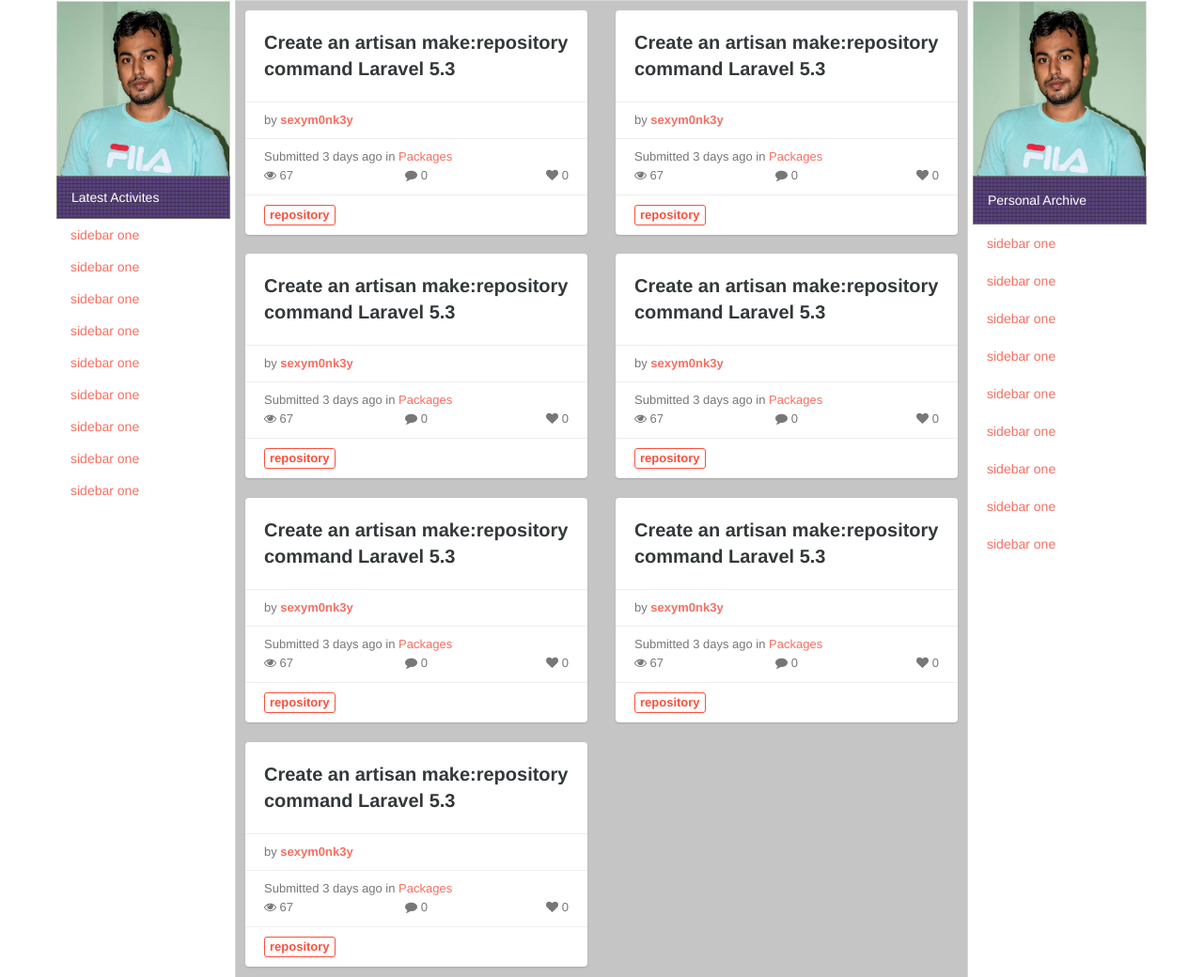
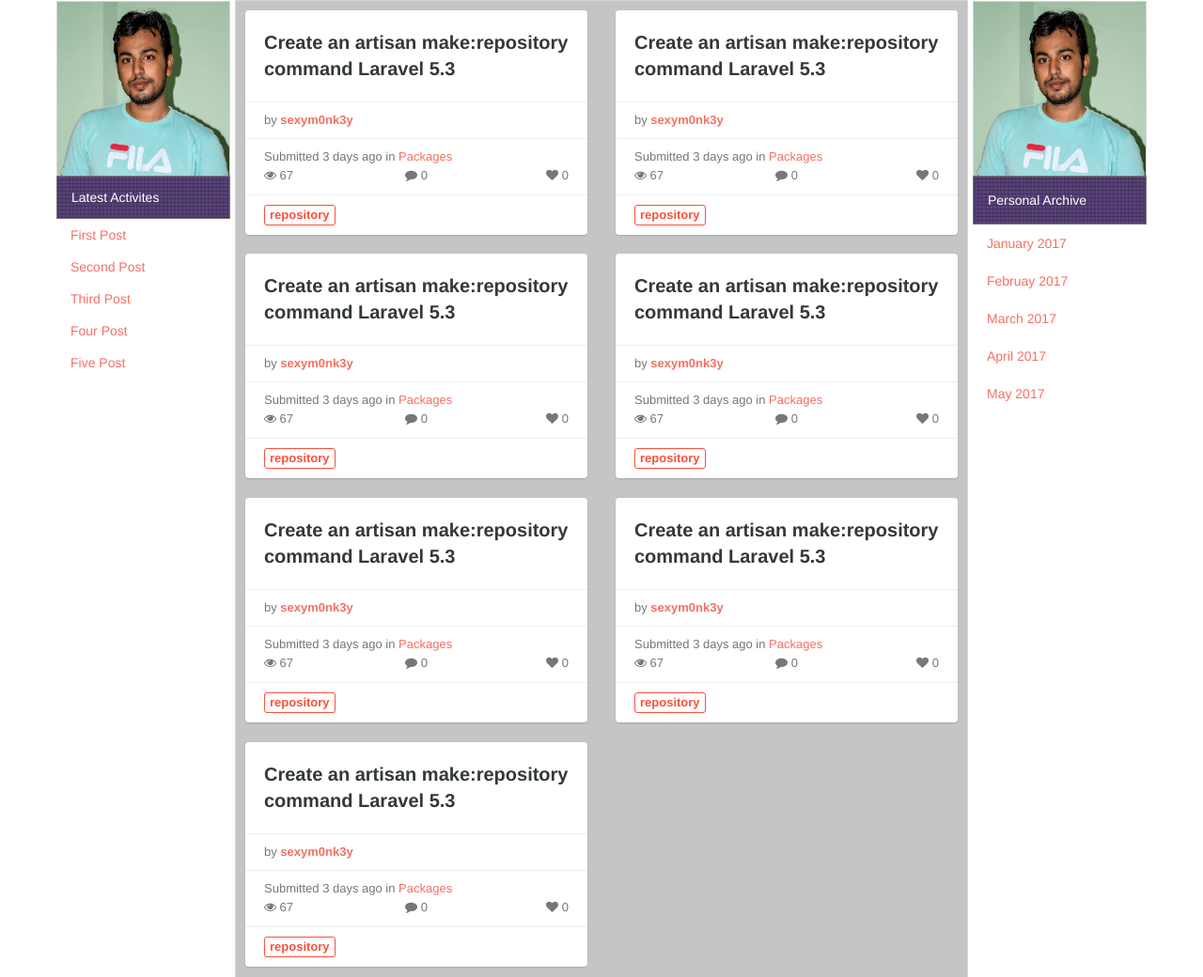
Before and after one commit to sazzadbinashique/luminous, a PHP site: page / in a window 1280 px wide. Shown: the part 172-1212 px from the top of the page at 94% size. Run offline with PHP 8.4, Linux system fonts and the light colour scheme; some libraries are stand-ins or nearby versions.

Commit message:
side bar

```diff
--- a/css/custom.css
+++ b/css/custom.css
@@ -1,4 +1,7 @@
-
+/**{
+    padding: 0px;
+    margin: 0px;
+}*/
 body{
 	background-color: #ffffff;
 }
--- a/index.html
+++ b/index.html
@@ -71,15 +71,11 @@
                 </div>
                 <ul class="nav nav-list primary left-menu">
                   <li class="heading">Latest Activites</li>
-                  <li><a href="#">sidebar one</a></li>
-                  <li><a href="#">sidebar one</a></li>
-                  <li><a href="#">sidebar one</a></li>
-                  <li><a href="#">sidebar one</a></li>
-                  <li><a href="#">sidebar one</a></li>
-                  <li><a href="#">sidebar one</a></li>
-                  <li><a href="#">sidebar one</a></li>
-                  <li><a href="#">sidebar one</a></li>
-                  <li><a href="#">sidebar one</a></li>
+                  <li><a href="#">First Post</a></li>
+                  <li><a href="#">Second Post</a></li>
+                  <li><a href="#">Third Post</a></li>
+                  <li><a href="#">Four Post</a></li>
+                  <li><a href="#">Five Post</a></li>
                 </ul>
               </aside>
             </div>
@@ -250,15 +246,11 @@
                 </div>
                 <ul class="nav nav-list primary right-menu">
                   <li class="heading">Personal Archive</li>
-                  <li><a href="#">sidebar one</a></li>
-                  <li><a href="#">sidebar one</a></li>
-                  <li><a href="#">sidebar one</a></li>
-                  <li><a href="#">sidebar one</a></li>
-                  <li><a href="#">sidebar one</a></li>
-                  <li><a href="#">sidebar one</a></li>
-                  <li><a href="#">sidebar one</a></li>
-                  <li><a href="#">sidebar one</a></li>
-                  <li><a href="#">sidebar one</a></li>
+                  <li><a href="#">January 2017</a></li>
+                  <li><a href="#">Februay 2017</a></li>
+                  <li><a href="#">March 2017</a></li>
+                  <li><a href="#">April 2017</a></li>
+                  <li><a href="#">May 2017</a></li>
                 </ul>
               </aside>
             </div>
```
